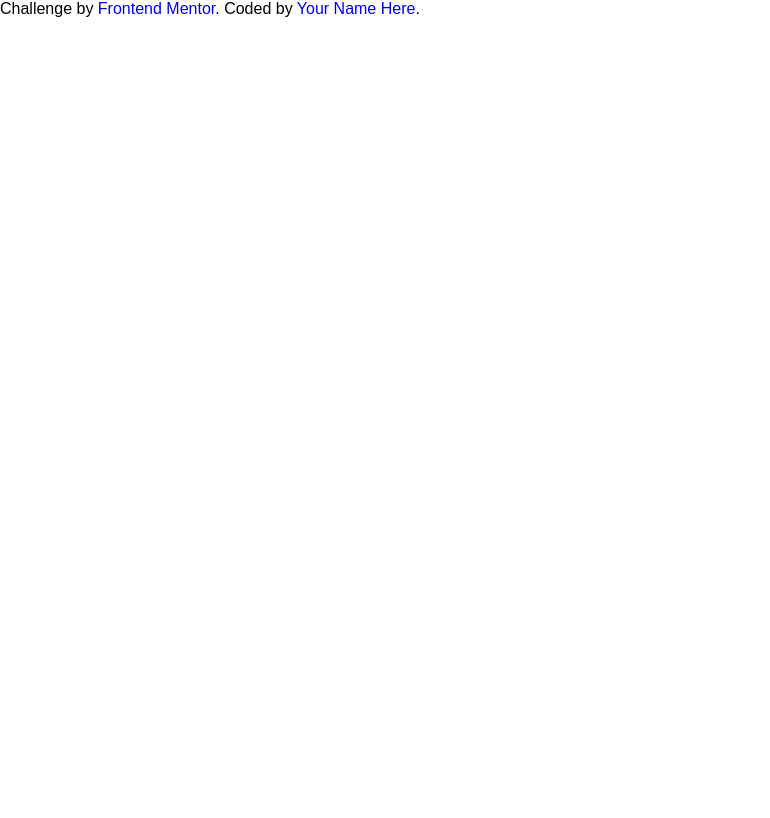
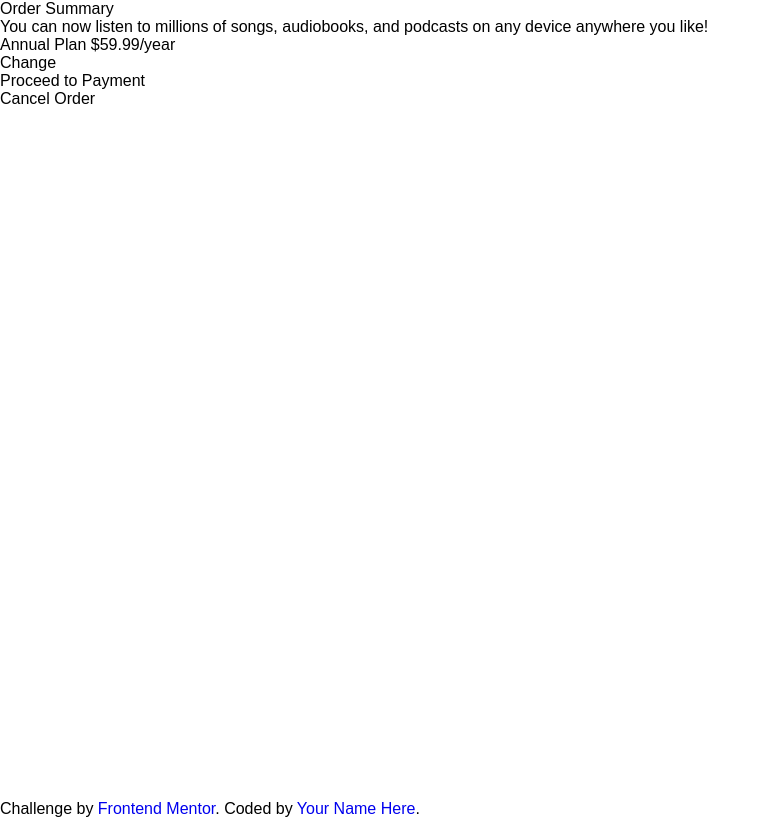
Before and after one commit to BRENHINES/order-summary-component-main, a plain HTML site: page order-summary-component-main/index.html in a window 1280 px wide. Shown: the whole page, without its empty margins (0-770 px from the left). Drawn offline with Linux system fonts and the light colour scheme.

Commit message:
Init of the index.html file

```diff
--- a/order-summary-component-main/index.html
+++ b/order-summary-component-main/index.html
@@ -13,7 +13,37 @@
 </head>
 <body>
 
+  <main class="Container">
+    <div class="Card">
+      <div class="Card__image">
 
+      </div>
+      <div class="Card__content">
+        <div class="Card__Title">
+          Order Summary
+        </div>
+        <div class="Card__Description">
+          You can now listen to millions of songs, audiobooks, and podcasts on any
+  device anywhere you like!
+        </div>
+        <div class="Card__Plan">
+          <div class="Card__Plan--Price">
+            Annual Plan
+  $59.99/year
+          </div>
+          <div class="Card__Plan--CTA">
+            Change
+          </div>
+        </div>
+        <div class="Card__Btn--Payment">
+          Proceed to Payment
+        </div>
+        <div class="Card__Btn--Cancel">
+          Cancel Order
+        </div>
+      </div>
+    </div>
+  </main>
 
   <div class="attribution">
     Challenge by <a href="https://www.frontendmentor.io?ref=challenge" target="_blank">Frontend Mentor</a>.
```
